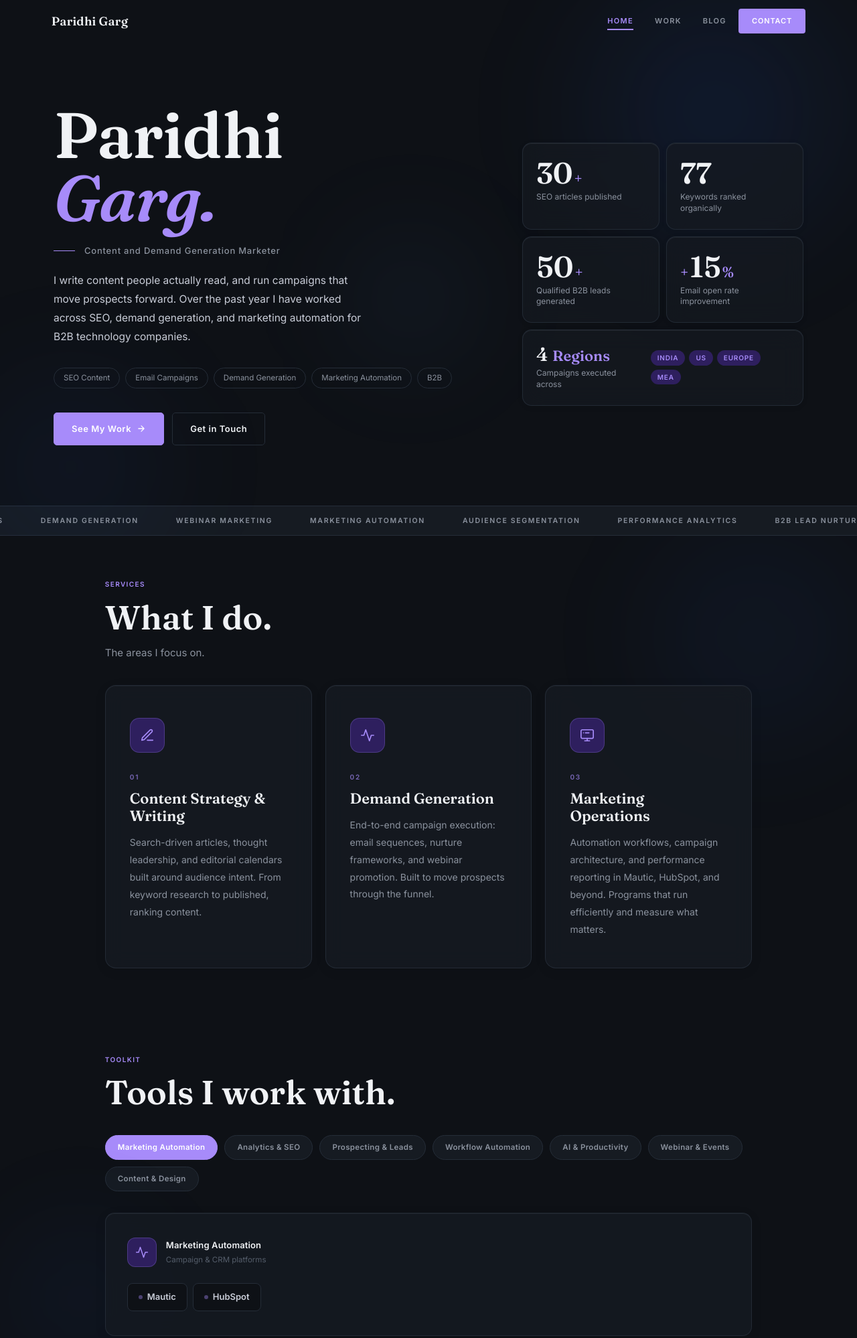
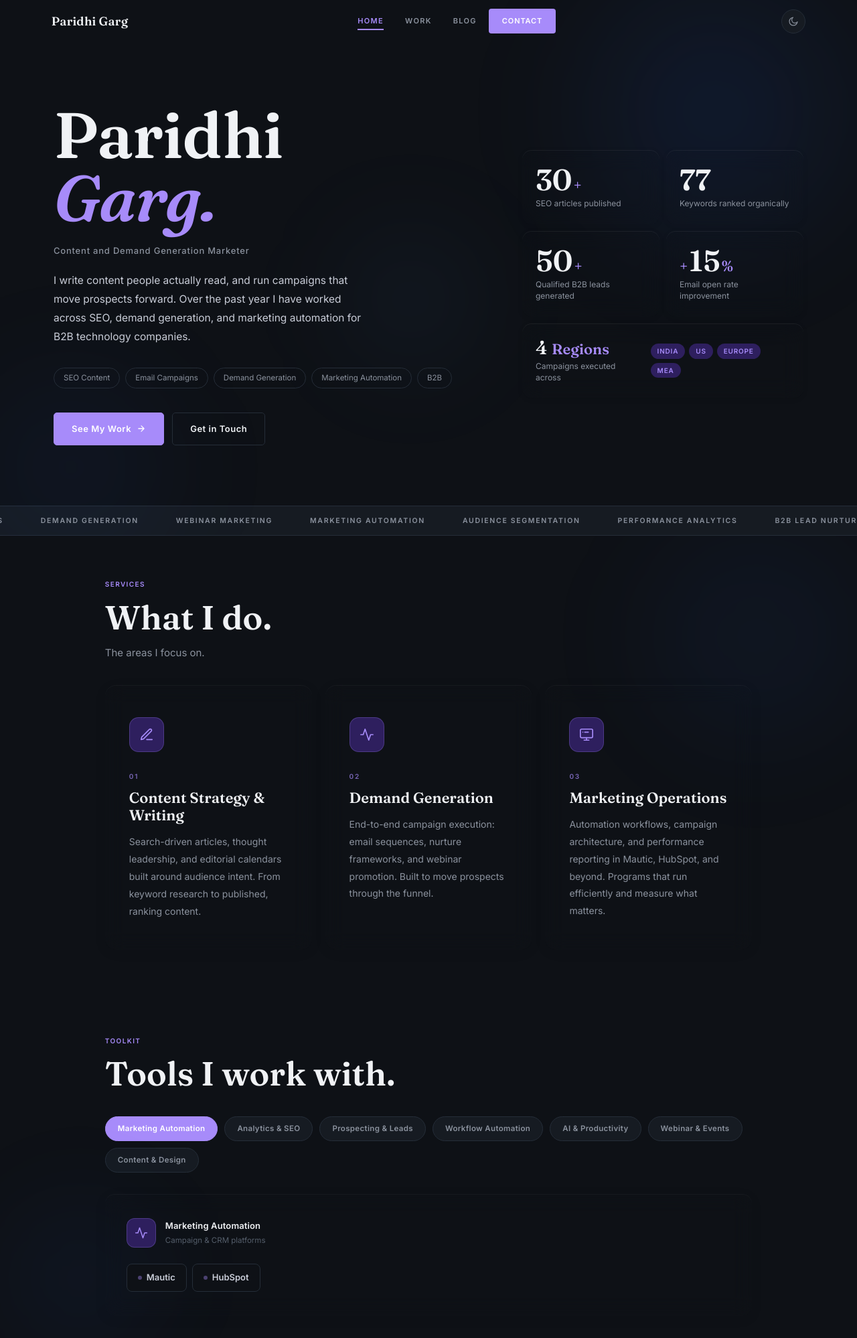
Before and after one commit to Paridhigarg-arch/Portfolio, a plain HTML site: page index.html in a window 1280 px wide. Shown: the top 1998 px of the page at 67% size. Drawn offline with Linux system fonts and the light colour scheme.

Commit message:
Update index.html

```diff
--- a/index.html
+++ b/index.html
@@ -10,8 +10,8 @@
 <style>
 *,*::before,*::after{box-sizing:border-box;margin:0;padding:0}
 
+/* ── DARK THEME (default) ── */
 :root{
-  /* Palette: white + navy + slate blue */
   --bg:        #0e1116;
   --bg2:       #161b22;
   --bg3:       #1e2530;
@@ -19,14 +19,46 @@
   --ink2:      #c9cdd8;
   --ink3:      #8b929e;
   --ink4:      #555e6b;
-  --accent:    #a78bfa;   /* violet */
+  --accent:    #a78bfa;
   --accent2:   #8b5cf6;
   --accent-l:  #2e1f5e;
   --accent-l2: #1e1538;
   --rule:      #252d38;
+  --nav-bg0:   rgba(14,17,22,0);
+  --nav-bg1:   var(--nav-bg1);
+  --nav-border:var(--glass-b);
+  --glass-bg:  var(--glass-bg);
+  --glass-b:   var(--glass-b);
+  --shadow:    var(--shadow);
   --serif:     'Fraunces', Georgia, serif;
   --sans:      'Inter', system-ui, sans-serif;
 }
+
+/* ── LIGHT THEME ── */
+[data-theme="light"]{
+  --bg:        #f8f7f4;
+  --bg2:       #ffffff;
+  --bg3:       #eeecea;
+  --ink:       #111218;
+  --ink2:      #2e3044;
+  --ink3:      #6b6f7c;
+  --ink4:      #a0a4b0;
+  --accent:    #7c3aed;
+  --accent2:   #6d28d9;
+  --accent-l:  #ede9fe;
+  --accent-l2: #f5f3ff;
+  --rule:      #e4e2de;
+  --nav-bg0:   rgba(248,247,244,0);
+  --nav-bg1:   rgba(248,247,244,.92);
+  --nav-border:rgba(228,226,222,.9);
+  --glass-bg:  rgba(255,255,255,.75);
+  --glass-b:   rgba(228,226,222,.8);
+  --shadow:    rgba(17,18,24,.08);
+}
+
+/* ── THEME TRANSITION ── */
+body{transition:background .3s,color .3s}
+*{transition:background-color .25s,border-color .25s,color .2s,box-shadow .25s}
 
 html{scroll-behavior:smooth}
 body{font-family:var(--sans);background:var(--bg);color:var(--ink);font-size:16px;line-height:1.65;-webkit-font-smoothing:antialiased;overflow-x:hidden}
@@ -38,9 +70,9 @@ nav{
   display:flex;align-items:center;justify-content:space-between;
   transition:background .3s,border-color .3s;
   border-bottom:1px solid transparent;
-  background:rgba(14,17,22,0);
+  background:var(--nav-bg0);
 }
-nav.solid{background:rgba(14,17,22,.92);backdrop-filter:blur(20px);-webkit-backdrop-filter:blur(20px);border-color:rgba(37,45,56,.8)}
+nav.solid{background:var(--nav-bg1);backdrop-filter:blur(20px);-webkit-backdrop-filter:blur(20px);border-color:var(--nav-border)}
 .nav-logo{
   font-family:var(--serif);font-size:18px;font-weight:700;
   color:var(--ink);text-decoration:none;letter-spacing:.01em;cursor:pointer
@@ -68,6 +100,24 @@ nav.solid{background:rgba(14,17,22,.92);backdrop-filter:blur(20px);-webkit-backd
 }
 .nav-contact-btn:hover{background:var(--accent2) !important;transform:translateY(-1px)}
 .nav-contact-btn::after{display:none !important}
+
+/* ─── THEME TOGGLE ─── */
+.theme-btn{
+  width:36px;height:36px;border-radius:50%;
+  border:1.5px solid var(--rule);
+  background:var(--bg2);
+  display:flex;align-items:center;justify-content:center;
+  cursor:pointer;flex-shrink:0;
+  transition:border-color .2s,background .2s,transform .2s;
+  margin-left:8px
+}
+.theme-btn:hover{border-color:var(--accent);transform:rotate(20deg)}
+.theme-btn svg{width:16px;height:16px;fill:none;stroke:var(--ink3);stroke-width:1.8;stroke-linecap:round;stroke-linejoin:round;transition:stroke .2s}
+.theme-btn:hover svg{stroke:var(--accent)}
+.theme-btn .icon-moon{display:block}
+.theme-btn .icon-sun{display:none}
+[data-theme="light"] .theme-btn .icon-moon{display:none}
+[data-theme="light"] .theme-btn .icon-sun{display:block}
 
 /* ─── PAGE SYSTEM ─── */
 .pg{display:none;min-height:100vh}
@@ -178,13 +228,13 @@ hr.rule{border:none;border-top:1px solid var(--rule);margin:0 clamp(24px,6vw,80p
 /* stat cards */
 .stat-grid{display:grid;grid-template-columns:1fr 1fr;gap:10px}
 .sc{
-  background:rgba(22,27,34,.7);border:1px solid rgba(37,45,56,.9);
+  background:var(--glass-bg);border:1px solid var(--glass-b);
   backdrop-filter:blur(16px);-webkit-backdrop-filter:blur(16px);
   border-radius:14px;padding:22px 20px;
   cursor:default;transition:transform .2s,box-shadow .2s,border-color .2s,background .2s;
   box-shadow:0 2px 12px rgba(0,0,0,.04),inset 0 1px 0 rgba(255,255,255,.06)
 }
-.sc:hover{transform:translateY(-3px);box-shadow:0 12px 32px rgba(0,0,0,.08),inset 0 1px 0 rgba(255,255,255,.04);border-color:rgba(232,196,182,.8);background:rgba(22,27,34,.9)}
+.sc:hover{transform:translateY(-3px);box-shadow:0 12px 32px rgba(0,0,0,.08),inset 0 1px 0 rgba(255,255,255,.04);border-color:rgba(232,196,182,.8);background:var(--glass-bg)}
 .sc-n{font-family:var(--serif);font-size:44px;font-weight:700;color:var(--ink);line-height:1;display:flex;align-items:baseline;gap:2px}
 .sc-s{font-size:22px;color:var(--accent)}
 .sc-l{font-size:12px;color:var(--ink3);margin-top:6px;line-height:1.4;font-weight:400}
@@ -201,7 +251,7 @@ hr.rule{border:none;border-top:1px solid var(--rule);margin:0 clamp(24px,6vw,80p
   margin-top:36px;gap:20px
 }
 .dc{
-  background:rgba(22,27,34,.85);border:1px solid rgba(37,45,56,.9);
+  background:var(--glass-bg);border:1px solid var(--glass-b);
   backdrop-filter:blur(14px);-webkit-backdrop-filter:blur(14px);
   border-radius:16px;padding:48px 36px 44px;
   display:flex;flex-direction:column;
@@ -253,7 +303,7 @@ hr.rule{border:none;border-top:1px solid var(--rule);margin:0 clamp(24px,6vw,80p
   background:var(--accent);border-color:var(--accent);color:#fff
 }
 .tk-board{
-  background:rgba(22,27,34,.8);border:1px solid rgba(37,45,56,.9);
+  background:var(--glass-bg);border:1px solid var(--glass-b);
   backdrop-filter:blur(14px);-webkit-backdrop-filter:blur(14px);
   border-radius:14px;overflow:hidden;
   box-shadow:0 4px 20px rgba(0,0,0,.05),inset 0 1px 0 rgba(255,255,255,.04)
@@ -300,7 +350,7 @@ hr.rule{border:none;border-top:1px solid var(--rule);margin:0 clamp(24px,6vw,80p
 .sec-work-prev{padding:64px 0;background:var(--bg)}
 .work-prev-grid{display:grid;grid-template-columns:repeat(3,1fr);gap:20px;margin-top:32px}
 .wpc{
-  background:rgba(22,27,34,.8);border:1px solid rgba(37,45,56,.9);
+  background:var(--glass-bg);border:1px solid var(--glass-b);
   backdrop-filter:blur(10px);-webkit-backdrop-filter:blur(10px);
   border-radius:10px;overflow:hidden;
   transition:transform .25s,box-shadow .25s,border-color .25s;
@@ -351,8 +401,8 @@ hr.rule{border:none;border-top:1px solid var(--rule);margin:0 clamp(24px,6vw,80p
 .sec-projects{padding:0 0 52px;background:var(--bg)}
 .proj-list{max-width:1120px;margin:0 auto;padding:0 clamp(24px,6vw,80px);display:flex;flex-direction:column;gap:12px}
 .pi{
-  border:1px solid rgba(37,45,56,.9);border-radius:12px;
-  background:rgba(22,27,34,.7);overflow:hidden;
+  border:1px solid var(--glass-b);border-radius:12px;
+  background:var(--glass-bg);overflow:hidden;
   backdrop-filter:blur(10px);-webkit-backdrop-filter:blur(10px);
   transition:box-shadow .2s,border-color .2s;
   box-shadow:0 2px 10px rgba(0,0,0,.04)
@@ -487,8 +537,8 @@ hr.rule{border:none;border-top:1px solid var(--rule);margin:0 clamp(24px,6vw,80p
 .ccard{
   display:flex;align-items:center;gap:18px;
   padding:20px 24px;
-  background:rgba(22,27,34,.7);
-  border:1px solid rgba(37,45,56,.9);
+  background:var(--glass-bg);
+  border:1px solid var(--glass-b);
   backdrop-filter:blur(14px);-webkit-backdrop-filter:blur(14px);
   border-radius:12px;
   text-decoration:none;transition:all .22s;
@@ -607,7 +657,7 @@ hr.rule{border:none;border-top:1px solid var(--rule);margin:0 clamp(24px,6vw,80p
 
 .mobile-menu{
   display:none;position:fixed;top:64px;left:0;right:0;z-index:190;
-  background:rgba(14,17,22,.97);backdrop-filter:blur(20px);-webkit-backdrop-filter:blur(20px);
+  background:var(--nav-bg1);backdrop-filter:blur(20px);-webkit-backdrop-filter:blur(20px);
   border-bottom:1px solid var(--rule);
   flex-direction:column;padding:8px 0 16px;
   box-shadow:0 8px 32px rgba(0,0,0,.1)
@@ -656,9 +706,17 @@ hr.rule{border:none;border-top:1px solid var(--rule);margin:0 clamp(24px,6vw,80p
     <li><a id="nl-blog" onclick="go('blog')">Blog</a></li>
     <li><a id="nl-contact" class="nav-contact-btn" onclick="go('contact')">Contact</a></li>
   </ul>
-  <button class="hamburger" id="hamburger" onclick="toggleMenu()" aria-label="Open menu">
-    <span></span><span></span><span></span>
-  </button>
+  <div style="display:flex;align-items:center;gap:4px">
+    <button class="theme-btn" onclick="toggleTheme()" aria-label="Toggle theme" title="Toggle light/dark">
+      <!-- moon icon (shown in dark mode) -->
+      <svg class="icon-moon" viewBox="0 0 24 24"><path d="M21 12.79A9 9 0 1111.21 3a7 7 0 109.79 9.79z"/></svg>
+      <!-- sun icon (shown in light mode) -->
+      <svg class="icon-sun" viewBox="0 0 24 24"><circle cx="12" cy="12" r="5"/><path d="M12 1v2M12 21v2M4.22 4.22l1.42 1.42M18.36 18.36l1.42 1.42M1 12h2M21 12h2M4.22 19.78l1.42-1.42M18.36 5.64l1.42-1.42"/></svg>
+    </button>
+    <button class="hamburger" id="hamburger" onclick="toggleMenu()" aria-label="Open menu">
+      <span></span><span></span><span></span>
+    </button>
+  </div>
 </nav>
 
 <!-- ═══ MOBILE MENU ═══ -->
@@ -681,7 +739,7 @@ hr.rule{border:none;border-top:1px solid var(--rule);margin:0 clamp(24px,6vw,80p
       <div class="hero-grid">
         <div>
           <h1 class="hero-h1">Paridhi<br><em>Garg.</em></h1>
-          <div class="hero-div"><div class="hero-div-line"></div><span class="hero-role">Content and Demand Generation Marketer</span></div>
+          <div class="hero-div"><span class="hero-role">Content and Demand Generation Marketer</span></div>
           <p class="hero-bio">I write content people actually read, and run campaigns that move prospects forward. Over the past year I have worked across SEO, demand generation, and marketing automation for B2B technology companies.</p>
           <div class="hero-tags">
             <span class="htag">SEO Content</span>
@@ -1174,6 +1232,19 @@ hr.rule{border:none;border-top:1px solid var(--rule);margin:0 clamp(24px,6vw,80p
 
 <script>
 
+// ─ THEME TOGGLE
+function toggleTheme(){
+  const html=document.documentElement;
+  const isDark=html.getAttribute('data-theme')!=='light';
+  html.setAttribute('data-theme', isDark ? 'light' : 'dark');
+  localStorage.setItem('theme', isDark ? 'light' : 'dark');
+}
+// Apply saved theme on load
+(function(){
+  const saved=localStorage.getItem('theme');
+  if(saved==='light') document.documentElement.setAttribute('data-theme','light');
+})();
+
 // ─ NAV SOLID on any scroll
 window.addEventListener('scroll',()=>{
   document.getElementById('nav').classList.toggle('solid',window.scrollY>10);
```
